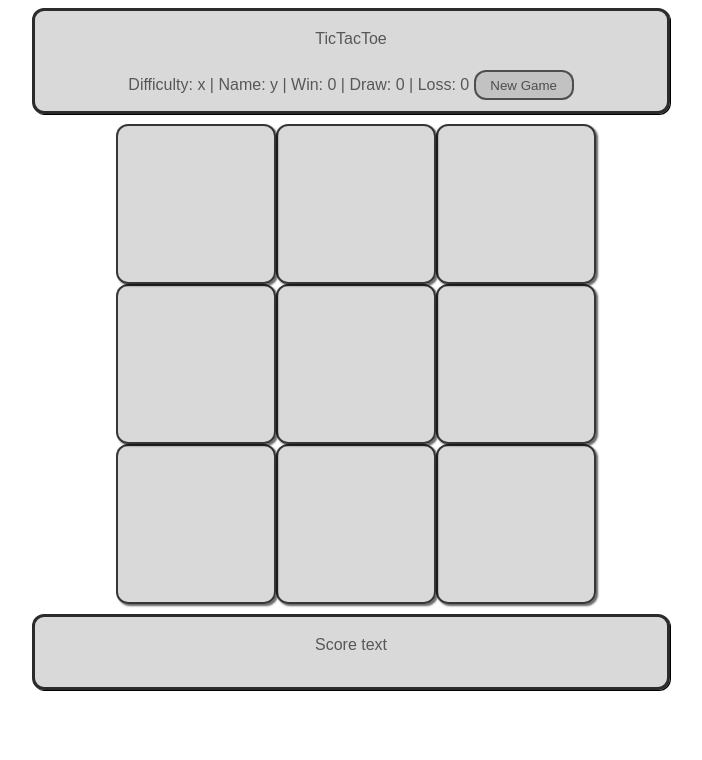
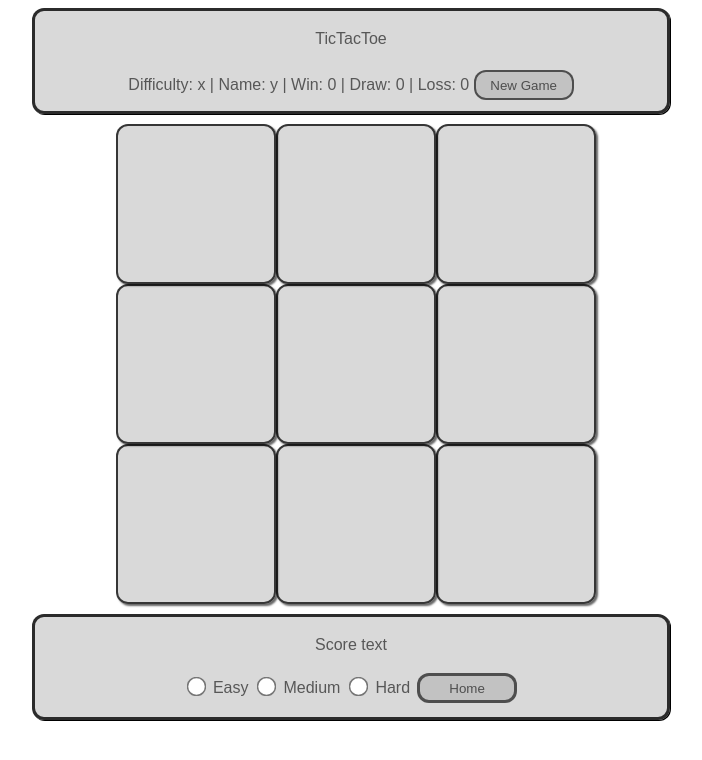
Before and after one commit to Skogsberg/tictactoe, a plain HTML site: page game.html in a window 1280 px wide. Shown: the whole page, without its empty margins (289-991 px from the left). Drawn offline with Linux system fonts and the light colour scheme; a web font is replaced by a local one.

Commit message:
Fixat knapp å radio å cod för home knapp

```diff
--- a/game.html
+++ b/game.html
@@ -31,6 +31,12 @@
     <!--Container the draw the final score Win/Draw/Loss-->
     <div class="container container-down" id="down-Box">
         <p class="text" id="score-text">Score text</p>
+        <p><input type="radio" name="difficulty" value="easy" class="in in-easy">
+        <label for="easy" class="text">Easy</label>
+        <input type="radio" name="difficulty" value="medium" class="in in-medium">
+        <label for="medium" class="text">Medium</label>
+        <input type="radio" name="difficulty" value="hard" class="in in-hard">
+        <label for="hard" class="text">Hard</label> <button type="button" name="Home" class="text play-buttom home" onclick="goHome()">Home</button> </p>
     </div>
     <script src="tictactoe.js"></script>
 </body>
--- a/style.css
+++ b/style.css
@@ -36,7 +36,7 @@
     box-shadow: 1px 1px;
 }
 .container-down{
-    height: 70px;
+    height: 100px;
     margin: auto;
     margin-top: 30px;
 }
@@ -123,3 +123,7 @@ width: 500px;
     text-align: center;
     vertical-align: middle;
 }
+.home{
+    height: 30px;
+
+}
--- a/tictactoe.js
+++ b/tictactoe.js
@@ -525,3 +525,7 @@
              ['', '', ''], ["", "easy"]];
 
 onload();
+//Function for swich webpage to index.html
+function goHome(){
+    window.location.replace("./index.html")
+}
```
